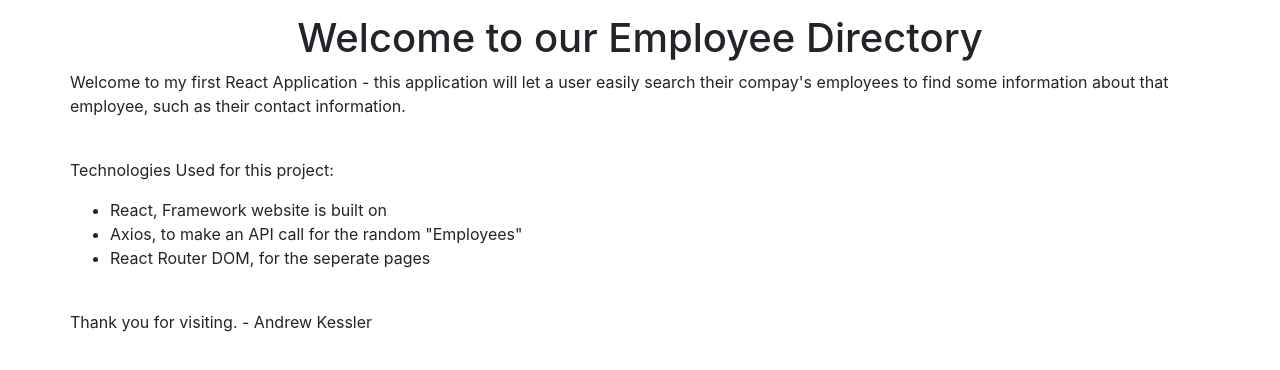
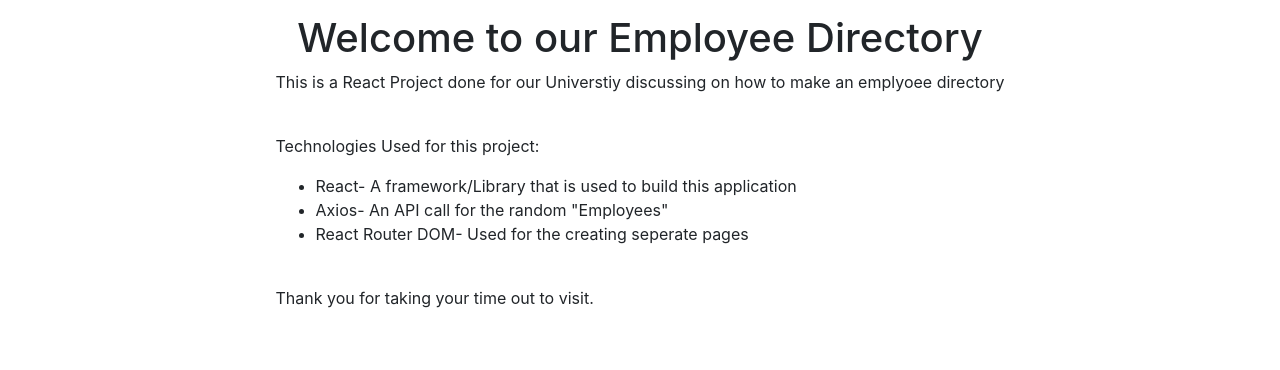
Before and after one commit to noormir1295/React-Employee-Directory, a React (Create React App) app in the folder employee-app/: page / in a window 1280 px wide. Shown: the part 582-952 px from the top of the page. Built offline with nearby package versions, Linux system fonts and the light colour scheme.

Commit message:
finsihing about page

```diff
--- a/employee-app/src/pages/About.js
+++ b/employee-app/src/pages/About.js
@@ -7,7 +7,7 @@
 function About() {
     return (
         <div>
-            <Hero backgroundImage=" https://www.ballardspahr.com/-/media/images/offices/backgrounds/saltlakecity.jpg">
+            <Hero backgroundImage="">
                 <h1>Noor LLC</h1>
                 <h2>Employee Directory</h2>
             </Hero>
@@ -19,19 +19,16 @@
                 </Row>
                 <Row>
                     <Col size="md-12">
-                        <p>
-                            Welcome to my first React Application - this application will let a user easily search their compay's employees to find some information about that employee,
-                            such as their contact information.
-            </p>
+                        <p>This is a React Project done for our Universtiy discussing on how to make an emplyoee directory</p>
                         <br></br>
                         <p>Technologies Used for this project:</p>
                         <ul>
-                            <li>React, Framework website is built on</li>
-                            <li>Axios, to make an API call for the random "Employees"</li>
-                            <li>React Router DOM, for the seperate pages</li>
+                            <li>React- A framework/Library that is used to build this application</li>
+                            <li>Axios- An API call for the random "Employees"</li>
+                            <li>React Router DOM- Used for the creating seperate pages</li>
                         </ul>
                         <br></br>
-                        <p className="ty"> Thank you for visiting. - Andrew Kessler</p>
+                        <p className="ty"> Thank you for taking your time out to visit.</p>
                     </Col>
                 </Row>
             </Container>
```
